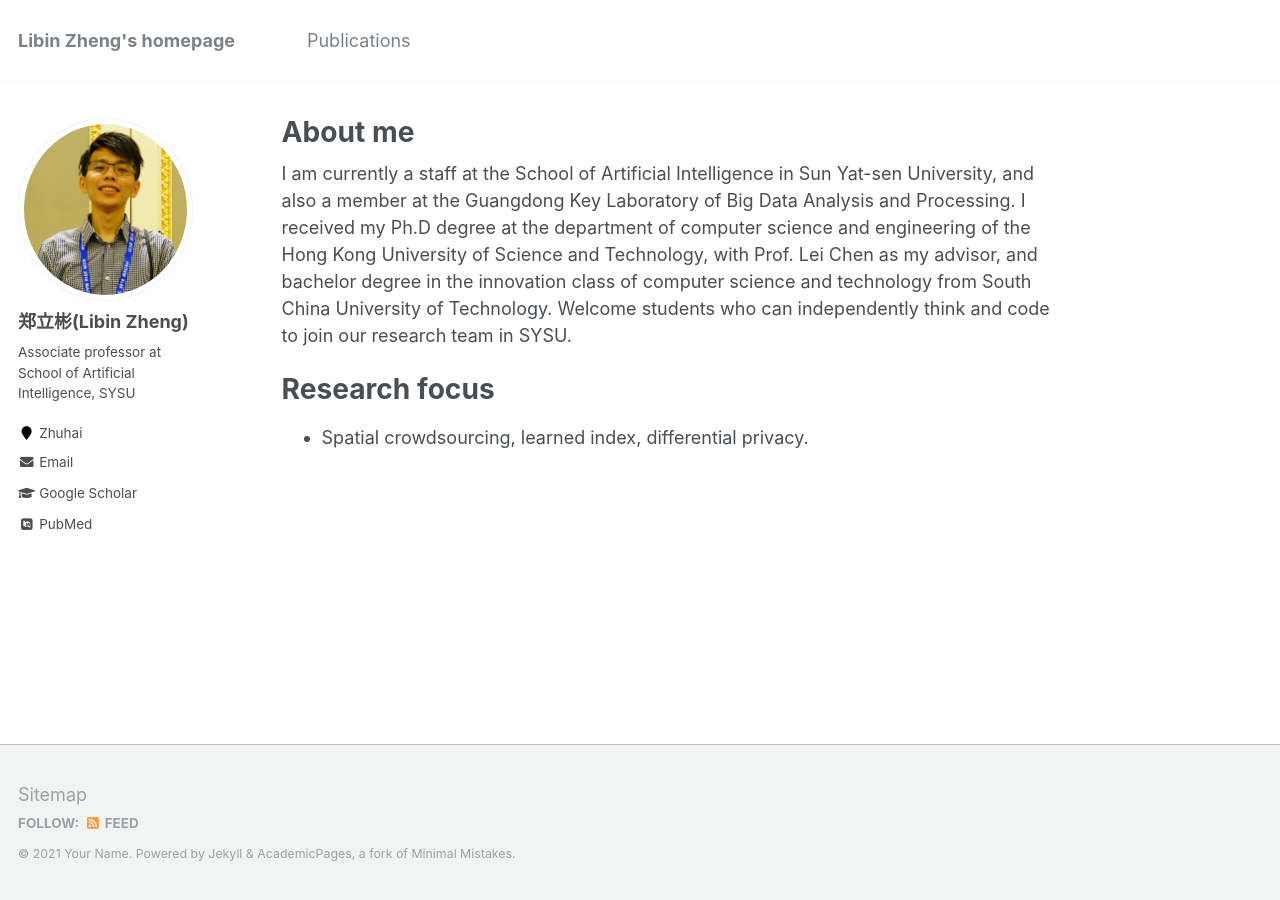
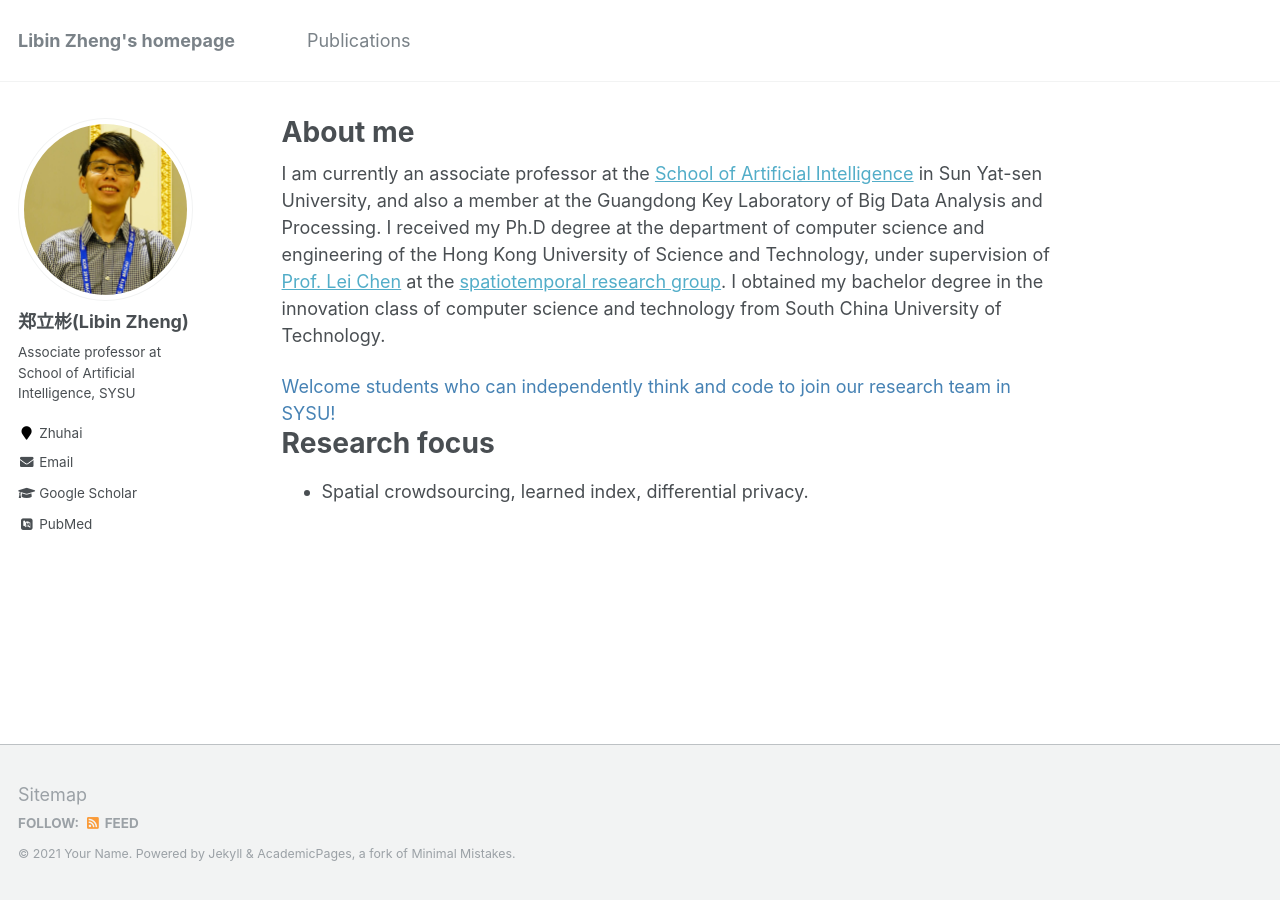
Before and after one commit to libinzheng/libinzheng.github.io, a Jekyll site: the page built from _pages/about.md, in a window 1280 px wide. Built offline with Jekyll 4.4.1, drawn with Linux system fonts in a browser that asks for light colours; some web fonts are replaced.

Commit message:
complete

```diff
--- a/_pages/about.md
+++ b/_pages/about.md
@@ -8,7 +8,8 @@ redirect_from:
   - /about.html
 ---
 
-I am currently a staff at the School of Artificial Intelligence in Sun Yat-sen University, and also a member at the Guangdong Key Laboratory of Big Data Analysis and Processing. I received my Ph.D degree at the department of computer science and engineering of the Hong Kong University of Science and Technology, with Prof. Lei Chen as my advisor, and bachelor degree in the innovation class of computer science and technology from South China University of Technology. Welcome students who can independently think and code to join our research team in SYSU.
+I am currently an associate professor at the [School of Artificial Intelligence](http://sai.sysu.edu.cn/) in Sun Yat-sen University, and also a member at the Guangdong Key Laboratory of Big Data Analysis and Processing. I received my Ph.D degree at the department of computer science and engineering of the Hong Kong University of Science and Technology, under supervision of [Prof. Lei Chen](https://www.cse.ust.hk/~leichen/) at the [spatiotemporal research group](https://www.cse.ust.hk/stc/). I obtained my bachelor degree in the innovation class of computer science and technology from South China University of Technology. <br/>
+<font color=SteelBlue> Welcome students who can independently think and code to join our research team in SYSU!</font>
 
 Research focus
 ======
```
